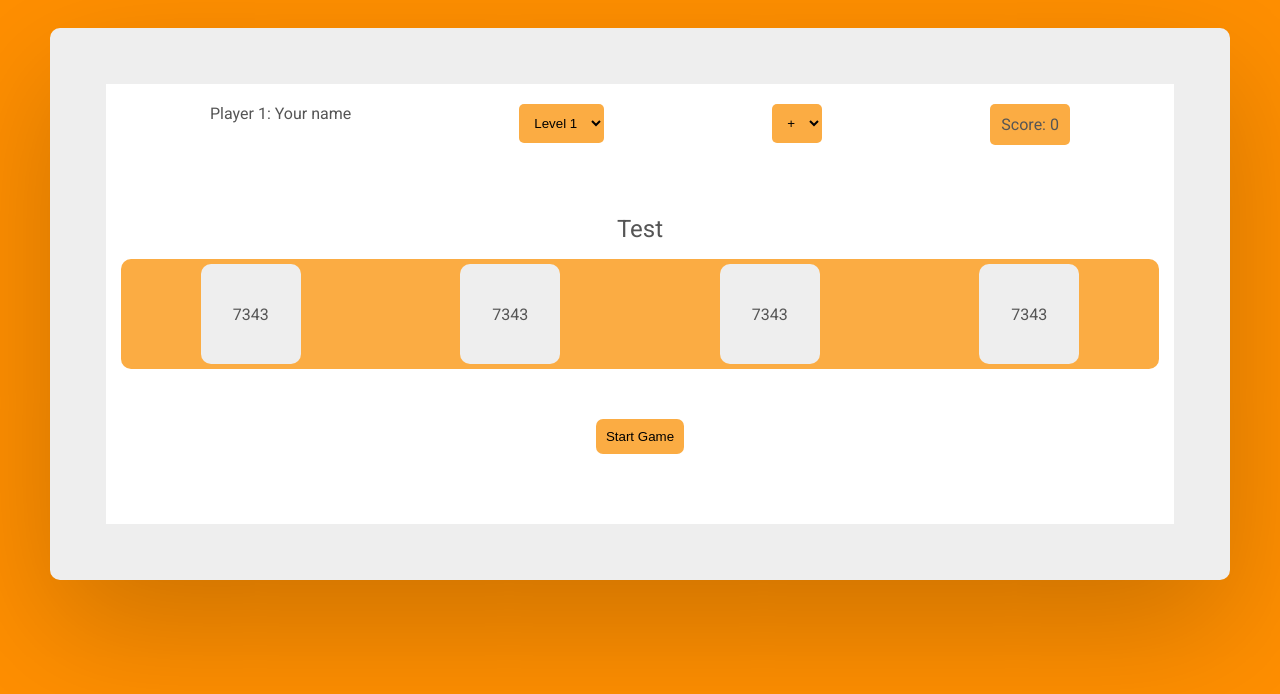
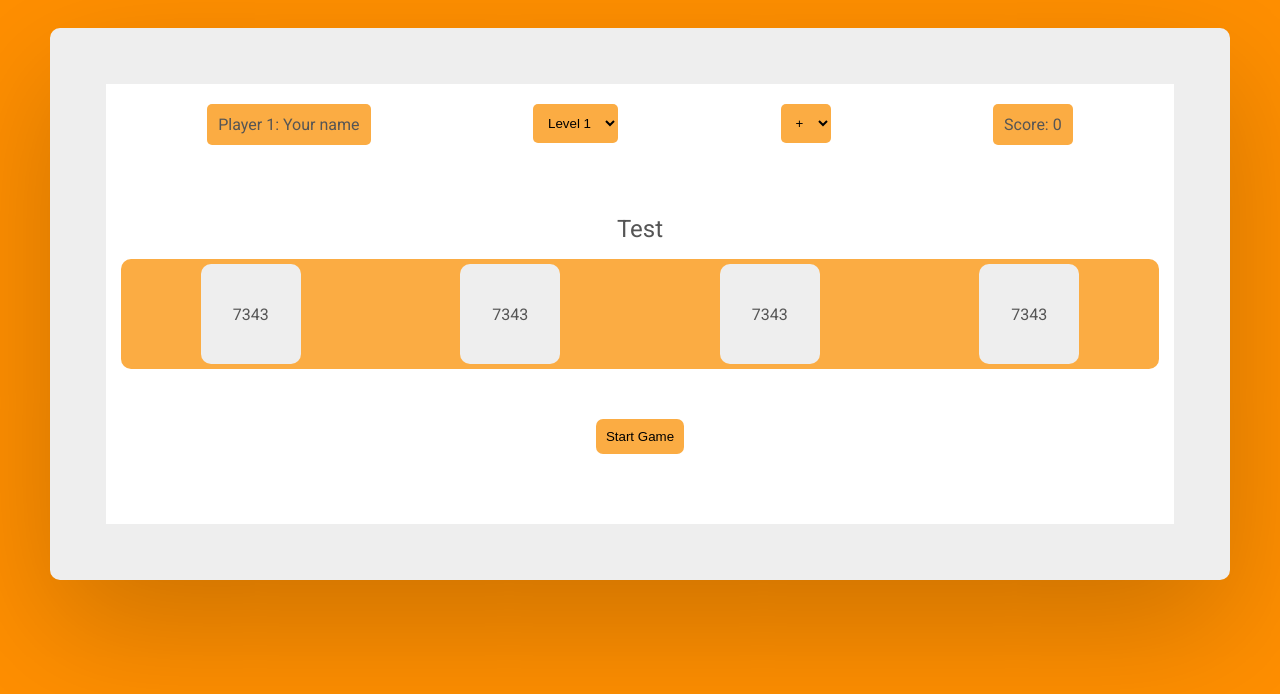
Before and after one commit to depsadr/math-game-beta, a website: page index.html in a window 1280 px wide. Shown: the part 106-800 px from the top of the page. Drawn offline with Linux system fonts and the light colour scheme.

Commit message:
adding style to player name

```diff
--- a/index.html
+++ b/index.html
@@ -26,7 +26,7 @@
 
             <div class="game-header">
 
-                <p>Player 1: Your name</p>
+                <p class="name">Player 1: Your name</p>
 
                 <div class="level">
                     <select class="select">
--- a/styles/style.css
+++ b/styles/style.css
@@ -63,7 +63,7 @@ main {
 
 /****** SCORE ******/
 
-.score p {
+.score p, .name{
     background: #FBAC43;
     padding: 11px;
     border-radius: 5px;
```
